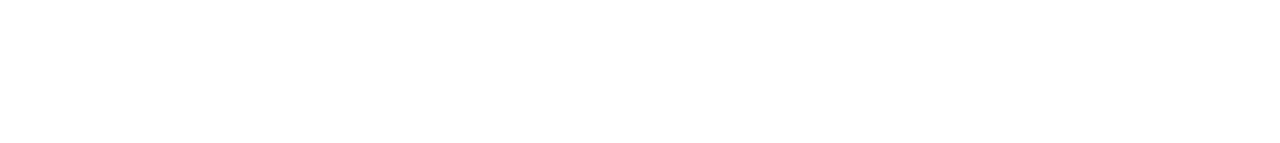
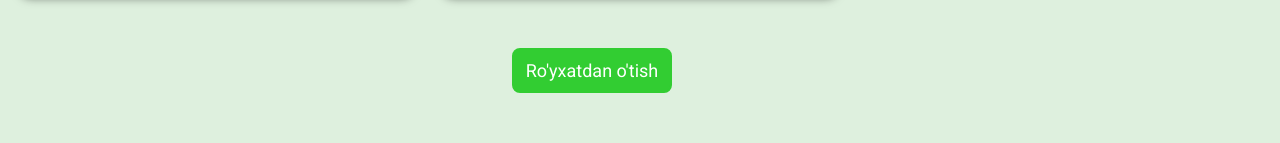
Before and after one commit to ogabekmaxammadov/tayloq-it-center, a React (Vite) app: page /courses in a window 1280 px wide. Shown: the part 1474-1617 px from the top of the page. Before the commit the page ends 1422 px from the top, so only its background shows below. Built offline with nearby package versions, Linux system fonts and the light colour scheme.

Commit message:
yangilandi

```diff
--- a/src/App.css
+++ b/src/App.css
@@ -528,10 +528,7 @@
 	font-size: 16px;
 	font-family: 'Courier New', Courier, monospace;
 	padding: 15px;
-	border-radius: 12px;
-	border: 2px solid limegreen;
-	color: limegreen;
-	background-color: transparent;
+	border-radius: 8px;
 	transition: all 0.3s ease-in-out;
 	font-weight: 600;
 }
@@ -593,10 +590,6 @@
 	.location iframe {
 		width: 100%;
 	}
-}
-
-.footer-section .max-width {
-	justify-content: space-between;
 }
 
 .registration {
@@ -679,3 +672,12 @@
 		color: limegreen;
 	}
 }
+
+.footer-section {
+	background-color: limegreen;
+}
+
+.footer-section .max-width {
+	background: transparent;
+	padding: 30px;
+}
--- /dev/null
+++ b/src/components/FooterSection.jsx
@@ -0,0 +1,15 @@
+import '../App.css'
+
+const FooterSection = () => {
+	return (
+		<div className='footer-section'>
+			<div className='max-width'>
+				<h1>
+					logo <span>Tayloq It Center</span>
+				</h1>
+			</div>
+		</div>
+	)
+}
+
+export default FooterSection
--- a/src/pages/HomePage.jsx
+++ b/src/pages/HomePage.jsx
@@ -8,6 +8,7 @@
 import { SiInteractiondesignfoundation } from 'react-icons/si'
 import { Link } from 'react-router'
 import '../App.css'
+import FooterSection from '../components/FooterSection'
 
 const HomePage = () => {
 	return (
@@ -150,7 +151,9 @@
 							placeholder='Xabarni shu yerga kiriting '
 							className='textarea'
 						/>
-						<button type='submit'>Xabarni yuborish</button>
+						<button type='submit ' className='btn-secondary'>
+							Xabarni yuborish
+						</button>
 					</form>
 					<div className='location'>
 						<iframe
@@ -179,31 +182,7 @@
 					</div>
 				</section>
 
-				{/* <footer className='footer-section'>
-						<div className='max-width display-flex'>
-							<div className='name-shior'>
-								<h2>Tayloq It Center</h2>
-								<h3>Bu yerda qandaydur shior bolishi kerak</h3>
-							</div>
-							<div className='quick-links'>
-								<h2>Sahifalar</h2>
-								<ul>
-									<li>Bosh Sahifa</li>
-									<li>Kurslar</li>
-									<li>Blog</li>
-									<li>Ustozlar</li>
-									<li>Kontaktlar</li>
-								</ul>
-							</div>
-							<div className='contact'>
-								<h2>Bog'lanish</h2>
-								<div className='contact-item'>
-									<h2>tayloqItCenter@gmail.com</h2>
-									<h2>+998 94 0424257</h2>
-								</div>
-							</div>
-						</div>
-					</footer> */}
+				<FooterSection />
 			</div>
 		</>
 	)
--- a/src/pages/coursesPage/CoursesPage.jsx
+++ b/src/pages/coursesPage/CoursesPage.jsx
@@ -1,7 +1,9 @@
 import '../../App.css'
+import { useModal } from '../../components/ModalContext'
 import './coursesPage.css'
 
 const CoursesPage = () => {
+	const { modalOpen, setModalOpen } = useModal(false)
 	const courses = [
 		{
 			id: 1,
@@ -41,10 +43,11 @@
 		},
 	]
 	return (
-		<div className='courses-page max-width'>
+		<div className='courses-page '>
 			<div className='courses-inform'>
 				<h1>Kurslarimiz bilan tanishing</h1>
-				<div className='courses'>
+				<div className='courses-w'>
+					<div className='courses max-width'>
 						{courses.map(course => (
 							<div className='course'>
 								<div className='course-image'>
@@ -54,10 +57,19 @@
 									<h2>{course.title}</h2>
 									<p>{course.description}</p>
 
-								<button className='btn btn-primary btnn'>Ko'proq o'qish</button>
+									<button className='btn btn-primary btnn'>
+										Ko'proq o'qish
+									</button>
 								</div>
 							</div>
 						))}
+					</div>
+					<button
+						className=' btn btn-secondary'
+						onClick={() => setModalOpen(true)}
+					>
+						Ro'yxatdan o'tish
+					</button>
 				</div>
 			</div>
 		</div>
--- a/src/pages/coursesPage/coursesPage.css
+++ b/src/pages/coursesPage/coursesPage.css
@@ -13,14 +13,26 @@
 	display: grid;
 	grid-template-columns: repeat(3, 1fr);
 	gap: 30px;
-	margin-top: 100px;
-	margin-bottom: 50px;
+	background: transparent;
 }
 
 .course {
 	box-shadow: 0px 0px 10px 0px rgba(0, 0, 0, 0.5);
 	border-radius: 10px;
 	overflow: hidden;
+	transition: all 0.3s ease-in-out;
+	background-color: aliceblue;
+}
+
+.courses-w {
+	background-color: rgb(222, 240, 222);
+	padding: 100px 0;
+	margin-top: 100px;
+	margin-bottom: 50px;
+}
+
+.course:hover {
+	box-shadow: 0px 0px 20px 0px rgba(0, 0, 0, 0.9);
 }
 
 .course-image {
@@ -50,8 +62,18 @@
 	margin-bottom: 10px;
 }
 
+.courses-w .btn-secondary {
+	margin: 50px 35% 0px 40%;
+	width: 160px;
+}
+
 @media (max-width: 767px) {
 	.courses {
 		grid-template-columns: 1fr;
 	}
+
+	.courses-w .btn-secondary {
+		margin-left: 30%;
+		width: 160px;
+	}
 }
```
Lines whose indentation alone changed are shown as unchanged.
